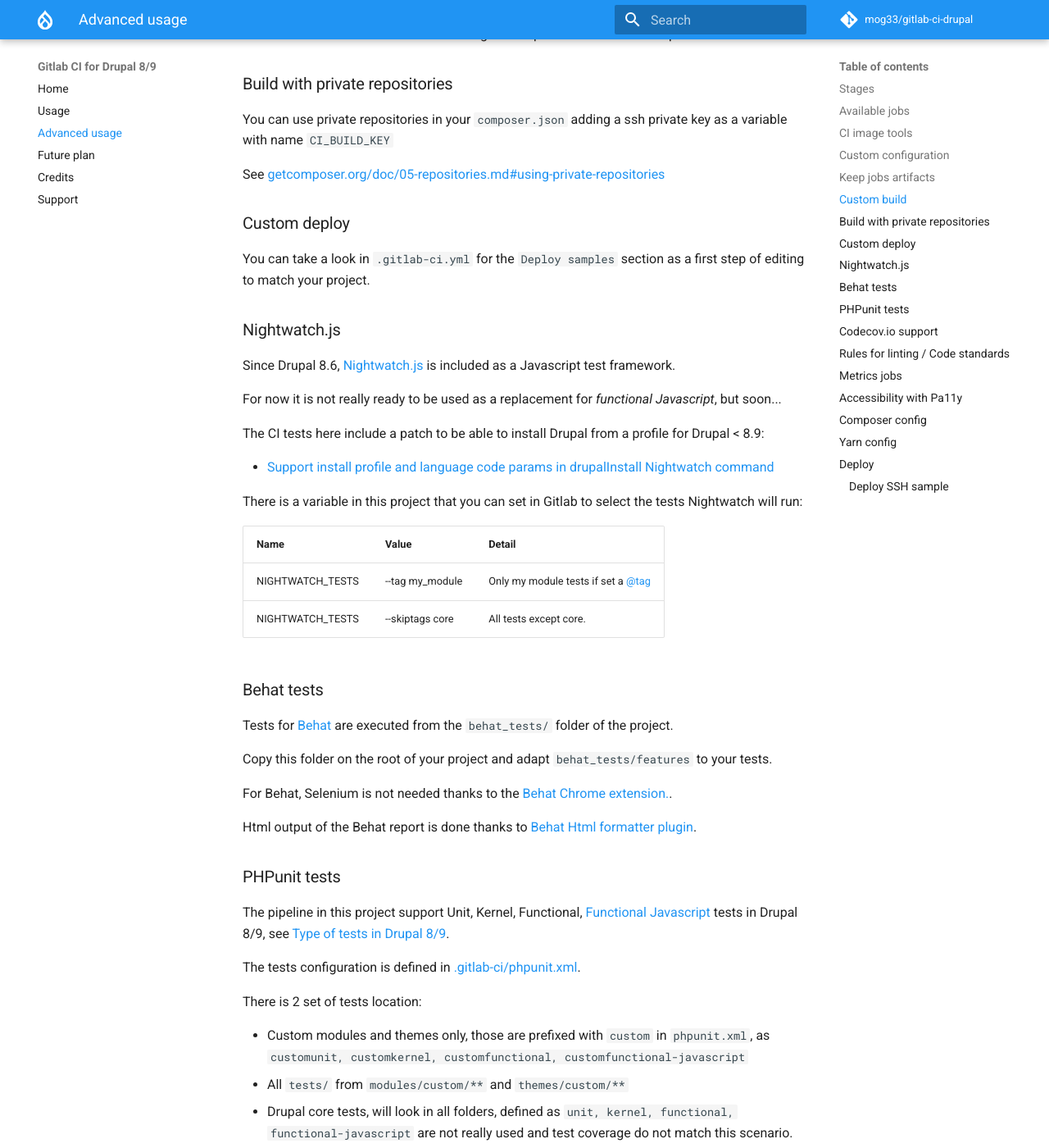
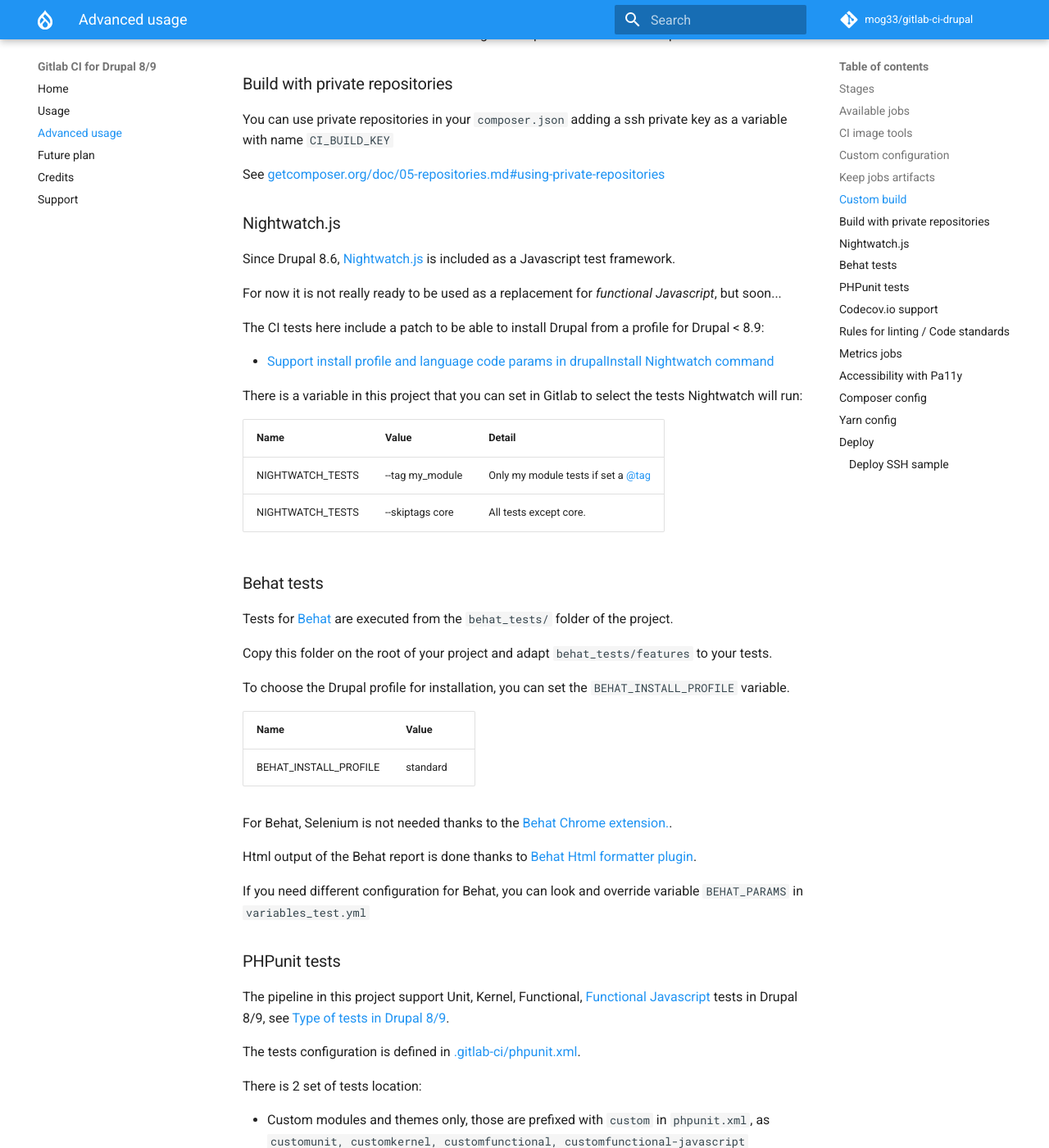
Before and after one commit to mogtofu33/gitlab-ci-drupal, an MkDocs documentation site: the page built from docs/advanced-usage.md, in a window 1280 px wide and 1400 px high, scrolled down 2529 px. Shown: the whole window at 82% size. Built offline with MkDocs 1.6.1 and Material for MkDocs 9.7.7, drawn with Linux system fonts in a browser that asks for light colours; comment, search, counter and statistics services are not loaded; some of the changed text lies outside the part shown.

Commit message:
[issue #26] Add ssh key for composer, fix drupal install, phpstan, update doc

```diff
--- a/docs/advanced-usage.md
+++ b/docs/advanced-usage.md
@@ -4,21 +4,21 @@ Jobs are grouped by stages, to override stages, edit your `.gitlab-ci.yml` file.
 
 ### Available jobs
 
-| Name | Detail | Drupal install | Report |
-|---|---|---|:---:|
-| Build | If a project : `composer install`, can be used to add build steps (composer run-script, grunt, webpack, yarn...) | No | No |
-| Unit, kernel and coverage | Phpunit unit and kernel tests with coverage. Codecov.io support see [Codecov.io support](/advanced-usage/#codecovio-support-in-phpunit-code-coverage) | No | xml and html |
-| Functional | Phpunit functional test (Browser based tests) | No | xml and html |
-| Functional Js | Phpunit functional javascript test (Browser with javascript based tests) | Yes (included) | xml and html |
-| Nightwatch Js | Nightwatch.js javascript test (Browser with javascript based tests), see [Nightwatch.js for Drupal 8/9](/advanced-usage/#nightwatchjs-for-drupal-8-or-9) | Yes (included) | text and html |
-| Security | Symfony security-checker, look at versions in composer.lock | No | text |
-| Behat tests | Support Behat tests from `behat_tests` folder, see [Behat tests for Drupal 8/9](#behat-tests-for-drupal-8-or-9) | Yes | html |
-| Pa11y | Accessibility tests with [Pa11y](https://pa11y.org/), tests are defined in [.gitlab-ci/pa11y-ci.json](https://gitlab.com/mog33/gitlab-ci-drupal/-/blob/2.x-dev/.gitlab-ci/) | Yes | text |
-| Code quality | Code sniffer with _Drupal standards_, _Drupal Best practice_s standard. Phpstan, Phpmd, Phpcpd | No | html |
-| Js lint | Javascript check with eslint (as used in Drupal core, with Drupal rules) | No | html |
-| Css lint | Css check with stylelint (as used in Drupal core, with Drupal rules) | No | text |
-| Php metrics | Code metrics ans stats in a nice html report with phpmetrics, phploc, pdepend | No | html |
-| Deploy to... | Sample of deploy jobs with ssh to a host | No | No |
+Name | Detail | Drupal install | Report
+---|---|---|:---:
+Build | If a project : `composer install`, can be used to add build steps (composer run-script, grunt, webpack, yarn...) | No | No
+Unit, kernel and coverage | Phpunit unit and kernel tests with coverage. Codecov.io support see [Codecov.io support](/advanced-usage/#codecovio-support-in-phpunit-code-coverage) | No | xml and html
+Functional | Phpunit functional test (Browser based tests) | No | xml and html
+Functional Js | Phpunit functional javascript test (Browser with javascript based tests) | Yes (included) | xml and html
+Nightwatch Js | Nightwatch.js javascript test (Browser with javascript based tests), see [Nightwatch.js for Drupal 8/9](/advanced-usage/#nightwatchjs-for-drupal-8-or-9) | Yes (included) | text and html
+Security | Symfony security-checker, look at versions in composer.lock | No | text
+Behat tests | Support Behat tests from `behat_tests` folder, see [Behat tests for Drupal 8/9](#behat-tests-for-drupal-8-or-9) | Yes | html
+Pa11y | Accessibility tests with [Pa11y](https://pa11y.org/), tests are defined in [.gitlab-ci/pa11y-ci.json](https://gitlab.com/mog33/gitlab-ci-drupal/-/blob/2.x-dev/.gitlab-ci/) | Yes | text
+Code quality | Code sniffer with _Drupal standards_, _Drupal Best practice_s standard. Phpstan, Phpmd, Phpcpd | No | html
+Js lint | Javascript check with eslint (as used in Drupal core, with Drupal rules) | No | html
+Css lint | Css check with stylelint (as used in Drupal core, with Drupal rules) | No | text
+Php metrics | Code metrics ans stats in a nice html report with phpmetrics, phploc, pdepend | No | html
+Deploy to... | Sample of deploy jobs with ssh to a host | No | No
 
 ### CI image tools
 
@@ -75,10 +75,6 @@ You can use private repositories in your `composer.json` adding a ssh private ke
 
 See https://getcomposer.org/doc/05-repositories.md#using-private-repositories
 
-### Custom deploy
-
-You can take a look in `.gitlab-ci.yml` for the `Deploy samples` section as a first step of editing to match your project.
-
 ### Nightwatch.js
 
 Since Drupal 8.6, [Nightwatch.js](https://www.drupal.org/docs/8/testing/javascript-testing-using-nightwatch) is included as a Javascript test framework.
@@ -92,10 +88,10 @@ The CI tests here include a patch to be able to install Drupal from a profile fo
 There is a variable in this project that you can set in Gitlab to select the
 tests Nightwatch will run:
 
-| Name | Value | Detail |
-|-|-|-|
-| NIGHTWATCH_TESTS | --tag my_module | Only my module tests if set a @tag |
-| NIGHTWATCH_TESTS | --skiptags core | All tests except core. |
+Name | Value | Detail
+-|-|-
+NIGHTWATCH_TESTS | --tag my_module | Only my module tests if set a @tag
+NIGHTWATCH_TESTS | --skiptags core | All tests except core.
 
 ### Behat tests
 
@@ -105,11 +101,20 @@ project.
 Copy this folder on the root of your project and adapt `behat_tests/features` to your
 tests.
 
+To choose the Drupal profile for installation, you can set the `BEHAT_INSTALL_PROFILE` variable.
+
+Name | Value
+-|-
+BEHAT_INSTALL_PROFILE | standard
+
 For Behat, Selenium is not needed thanks to the
 [Behat Chrome extension.](https://gitlab.com/DMore/behat-chrome-extension.git).
 
 Html output of the Behat report is done thanks to
 [Behat Html formatter plugin](https://github.com/dutchiexl/BehatHtmlFormatterPlugin).
+
+If you need different configuration for Behat, you can look and override variable
+`BEHAT_PARAMS` in `variables_test.yml`
 
 ### PHPunit tests
 
@@ -128,9 +133,9 @@ There is 2 set of tests location:
 
 There is a Gitlab variable to select the tests:
 
-| Name | Value |
-|-|-|
-| PHPUNIT_TESTS | custom |
+Name | Value
+-|-
+PHPUNIT_TESTS | custom
 
 Set this variable _empty_ to run all tests.
 
@@ -158,10 +163,10 @@ More options see:
 - [Phpqa configuration](https://github.com/EdgedesignCZ/phpqa#advanced-configuration---phpqayml)
 - [Phpqa .phpqa.yml](https://github.com/EdgedesignCZ/phpqa/blob/master/.phpqa.yml)
 
-| Name | Value | Detail |
-|-|-|-|
-| NIGHTWATCH_TESTS | --tag my_module | Only my module tests if set a @tag |
-| NIGHTWATCH_TESTS | --skiptags core | All tests except core. |
+Name | Value | Detail
+-|-|-
+NIGHTWATCH_TESTS | --tag my_module | Only my module tests if set a @tag
+NIGHTWATCH_TESTS | --skiptags core | All tests except core.
 
 Eslint is based on the official
 [Drupal 8/9 eslintrc.passing.json](https://git.drupalcode.org/project/drupal/raw/HEAD/core/.eslintrc.passing.json)
@@ -191,9 +196,15 @@ For setting your urls to test, adapt the urls section:
 
 When a test failed, a screen capture is recorded in the reports.
 
+To choose the Drupal profile for installation, you can set the `PA11Y_INSTALL_PROFILE` variable.
+
+Name | Value
+-|-|
+PA11Y_INSTALL_PROFILE | standard
+
 ### Composer config
 
-In case you want to set a different url for packagist or set a Github oauth token, you can set variables:
+In case you want to set a different url for packagist or set a _Github oauth token_, you can set variables:
 
 Name | Detail | Default
 -|-|-
@@ -206,7 +217,7 @@ _Note_: The Github token must be a private variable.
 
 In case you want to set a different url for yarn registry, you can set variables:
 
-Name |  Default
+Name | Default
 -|-
 YARN_REGISTRY | https://registry.yarnpkg.com
 
```
Also changed, not shown: README.md (+9 -6 lines), starter.gitlab-ci.yml (+27 -21 lines), 17 other files.
